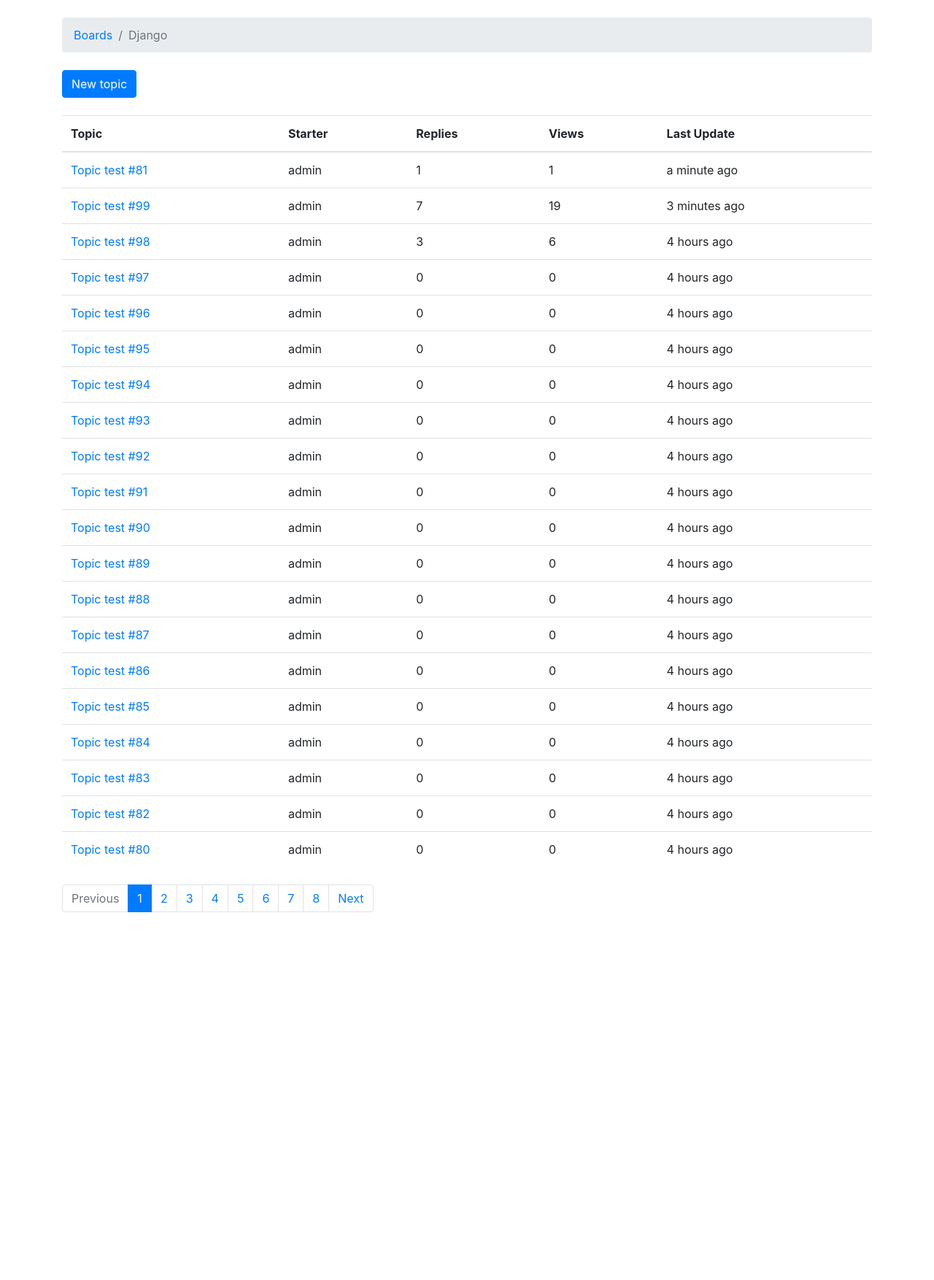
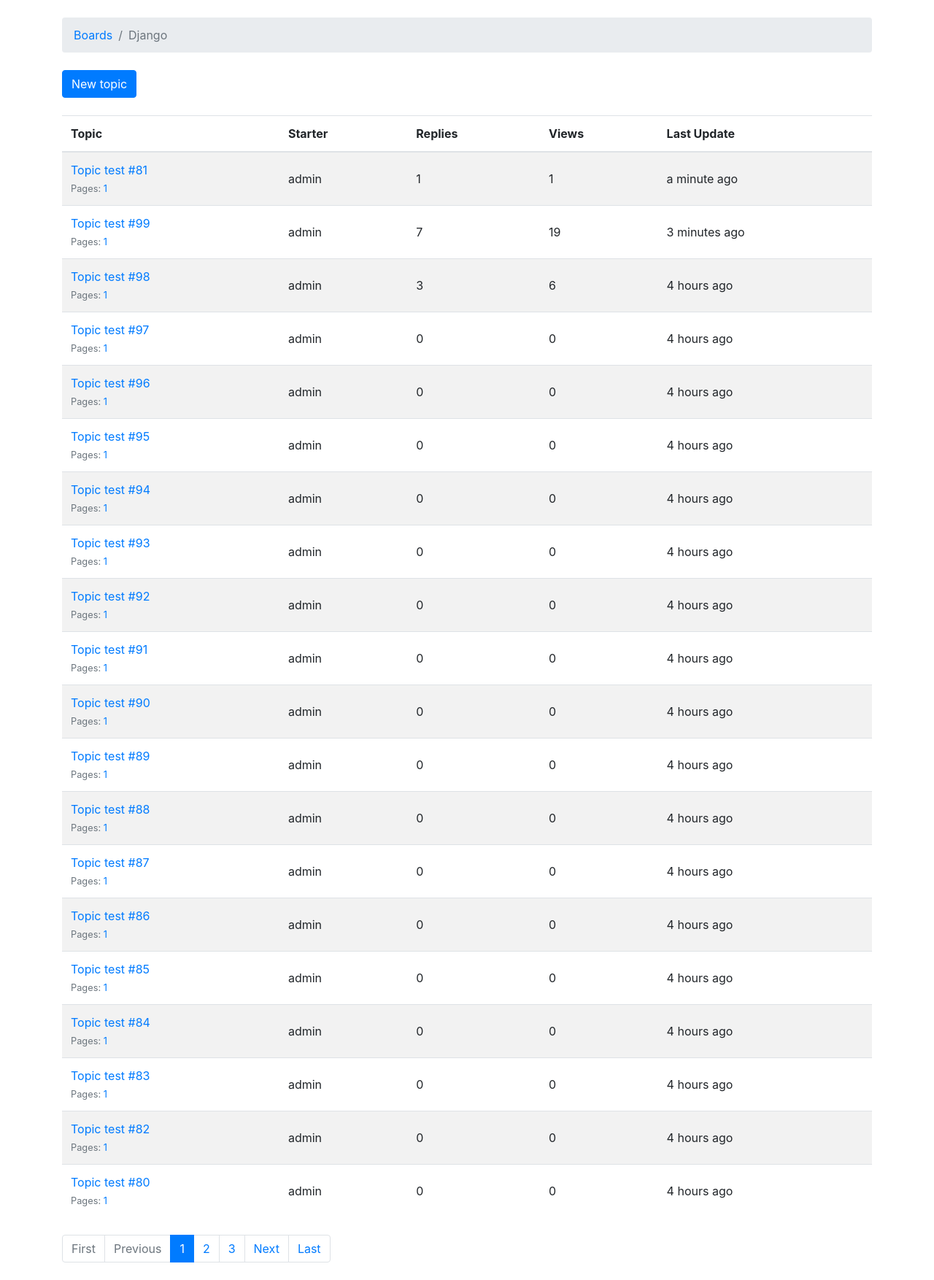
Before and after one commit to Bernard404/Django-Boardds, a Django app: page /boards/1/ in a window 1280 px wide. Shown: the part 56-1810 px from the top of the page at 73% size. Before the commit the page ends 1306 px from the top, so only its background shows below. Run offline with Django 3.2, Linux system fonts and the light colour scheme; data comes from the database, SQL or seed files in the repository; both versions use the stored data as it was after the commit; some libraries are stand-ins or nearby versions.

Commit message:
Tutorial 6. Final cherry's and icing..

```diff
--- a/myproject/boards/models.py
+++ b/myproject/boards/models.py
@@ -3,6 +3,7 @@ from django.utils.text import Truncator
 from django.contrib.auth.models import User
 from django.utils.html import mark_safe
 from markdown import markdown
+import math
 
 
 
@@ -30,6 +31,24 @@ class Topic(models.Model):
     def __str__(self):
         return self.subject
 
+    def get_page_count(self):
+        count = self.posts.count()
+        pages = count / 20
+        return math.ceil(pages)
+
+    def has_many_pages(self, count=None):
+        if count is None:
+            count = self.get_page_count()
+        return count > 6
+
+    def get_page_range(self):
+        count = self.get_page_count()
+        if self.has_many_pages(count):
+            return range(1, 5)
+        return range(1, count + 1)
+
+    def get_last_ten_posts(self):
+        return self.posts.order_by('-created_at')[:10]
 
 class Post(models.Model):
     message = models.TextField(max_length=4000)
--- a/myproject/boards/views.py
+++ b/myproject/boards/views.py
@@ -11,7 +11,7 @@ from django.core.paginator import Paginator,EmptyPage, PageNotAnInteger
 from .forms import PostForm, NewTopicForm
 from .models import Board, Post, Topic
 
-from django.shortcuts import redirect
+from django.shortcuts import redirect, reverse
 from .models import Post
 
 class BoardListView(ListView):
@@ -62,11 +62,17 @@ class PostListView(ListView):
     model = Post
     context_object_name = 'posts'
     template_name = 'topic_posts.html'
-    paginate_by = 2
+    paginate_by = 20
 
     def get_context_data(self, **kwargs):
-        self.topic.views += 1
-        self.topic.save()
+
+        session_key = 'viewed_topic_{}'.format(self.topic.pk)  # <-- here
+        if not self.request.session.get(session_key, False):
+            self.topic.views += 1
+            self.topic.save()
+            self.request.session[session_key] = True
+
+
         kwargs['topic'] = self.topic
         return super().get_context_data(**kwargs)
 
@@ -112,11 +118,21 @@ def reply_topic(request, pk, topic_pk):
             post.topic = topic
             post.created_by = request.user
             post.save()
-            return redirect('topic_posts', pk=pk, topic_pk=topic_pk)
+
+            topic.last_updated = timezone.now()
+            topic.save()
+
+            topic_url = reverse('topic_posts', kwargs={'pk': pk, 'topic_pk': topic_pk})
+            topic_post_url = '{url}?page={page}#{id}'.format(
+                url=topic_url,
+                id=post.pk,
+                page=topic.get_page_count()
+            )
+
+            return redirect(topic_post_url)
     else:
         form = PostForm()
     return render(request, 'reply_topic.html', {'topic': topic, 'form': form})
-
 
 def signup(request):
     return render(request, 'signup.html')
--- a/myproject/templates/includes/pagination.html
+++ b/myproject/templates/includes/pagination.html
@@ -1,6 +1,16 @@
 {% if is_paginated %}
   <nav aria-label="Topics pagination" class="mb-4">
     <ul class="pagination">
+      {% if page_obj.number > 1 %}
+        <li class="page-item">
+          <a class="page-link" href="?page=1">First</a>
+        </li>
+      {% else %}
+        <li class="page-item disabled">
+          <span class="page-link">First</span>
+        </li>
+      {% endif %}
+
       {% if page_obj.has_previous %}
         <li class="page-item">
           <a class="page-link" href="?page={{ page_obj.previous_page_number }}">Previous</a>
@@ -19,7 +29,7 @@
               <span class="sr-only">(current)</span>
             </span>
           </li>
-        {% else %}
+        {% elif page_num > page_obj.number|add:'-3' and page_num < page_obj.number|add:'3' %}
           <li class="page-item">
             <a class="page-link" href="?page={{ page_num }}">{{ page_num }}</a>
           </li>
@@ -35,6 +45,16 @@
           <span class="page-link">Next</span>
         </li>
       {% endif %}
+
+      {% if page_obj.number != paginator.num_pages %}
+        <li class="page-item">
+          <a class="page-link" href="?page={{ paginator.num_pages }}">Last</a>
+        </li>
+      {% else %}
+        <li class="page-item disabled">
+          <span class="page-link">Last</span>
+        </li>
+      {% endif %}
     </ul>
   </nav>
 {% endif %}
--- a/myproject/templates/reply_topic.html
+++ b/myproject/templates/reply_topic.html
@@ -30,7 +30,7 @@
     <button type="submit" class="btn btn-success">Post a reply</button>
   </form>
 
-  {% for post in topic.posts.all %}
+  {% for post in topic.get_last_ten_posts %}  <!-- here! -->
     <div class="card mb-2">
       <div class="card-body p-3">
         <div class="row mb-3">
--- a/myproject/templates/topic_posts.html
+++ b/myproject/templates/topic_posts.html
@@ -17,7 +17,7 @@
   </div>
 
   {% for post in posts %}
-    <div class="card {% if forloop.last %}mb-4{% else %}mb-2{% endif %} {% if forloop.first %}border-dark{% endif %}">
+    <div id="{{ post.pk }}" class="card {% if forloop.last %}mb-4{% else %}mb-2{% endif %} {% if forloop.first %}border-dark{% endif %}">
       {% if forloop.first %}
         <div class="card-header text-white bg-dark py-2 px-3">{{ topic.subject }}</div>
       {% endif %}
--- a/myproject/templates/topics.html
+++ b/myproject/templates/topics.html
@@ -16,7 +16,7 @@
     <a href="{% url 'new_topic' board.pk %}" class="btn btn-primary">New topic</a>
   </div>
 
-  <table class="table mb-4">
+    <table class="table table-striped mb-4">
     <thead class="thead-inverse">
       <tr>
         <th>Topic</th>
@@ -28,17 +28,30 @@
     </thead>
     <tbody>
       {% for topic in topics %}
+        {% url 'topic_posts' board.pk topic.pk as topic_url %}
         <tr>
-          <td><a href="{% url 'topic_posts' board.pk topic.pk %}">{{ topic.subject }}</a></td>
-          <td>{{ topic.starter.username }}</td>
-          <td>{{ topic.replies }}</td>
-          <td>{{ topic.views }}</td>
-          <td>{{ topic.last_updated|naturaltime }}</td>
+          <td>
+            <p class="mb-0">
+              <a href="{{ topic_url }}">{{ topic.subject }}</a>
+            </p>
+            <small class="text-muted">
+              Pages:
+              {% for i in topic.get_page_range %}
+                <a href="{{ topic_url }}?page={{ i }}">{{ i }}</a>
+              {% endfor %}
+              {% if topic.has_many_pages %}
+              ... <a href="{{ topic_url }}?page={{ topic.get_page_count }}">Last Page</a>
+              {% endif %}
+            </small>
+          </td>
+          <td class="align-middle">{{ topic.starter.username }}</td>
+          <td class="align-middle">{{ topic.replies }}</td>
+          <td class="align-middle">{{ topic.views }}</td>
+          <td class="align-middle">{{ topic.last_updated|naturaltime }}</td>
         </tr>
       {% endfor %}
     </tbody>
   </table>
-
   {% include 'includes/pagination.html' %}
 
 {% endblock %}
```
Also changed, not shown: myproject/boards/tests/test_view_reply_topic.py (+8 -0 lines), myproject/db.sqlite3.
